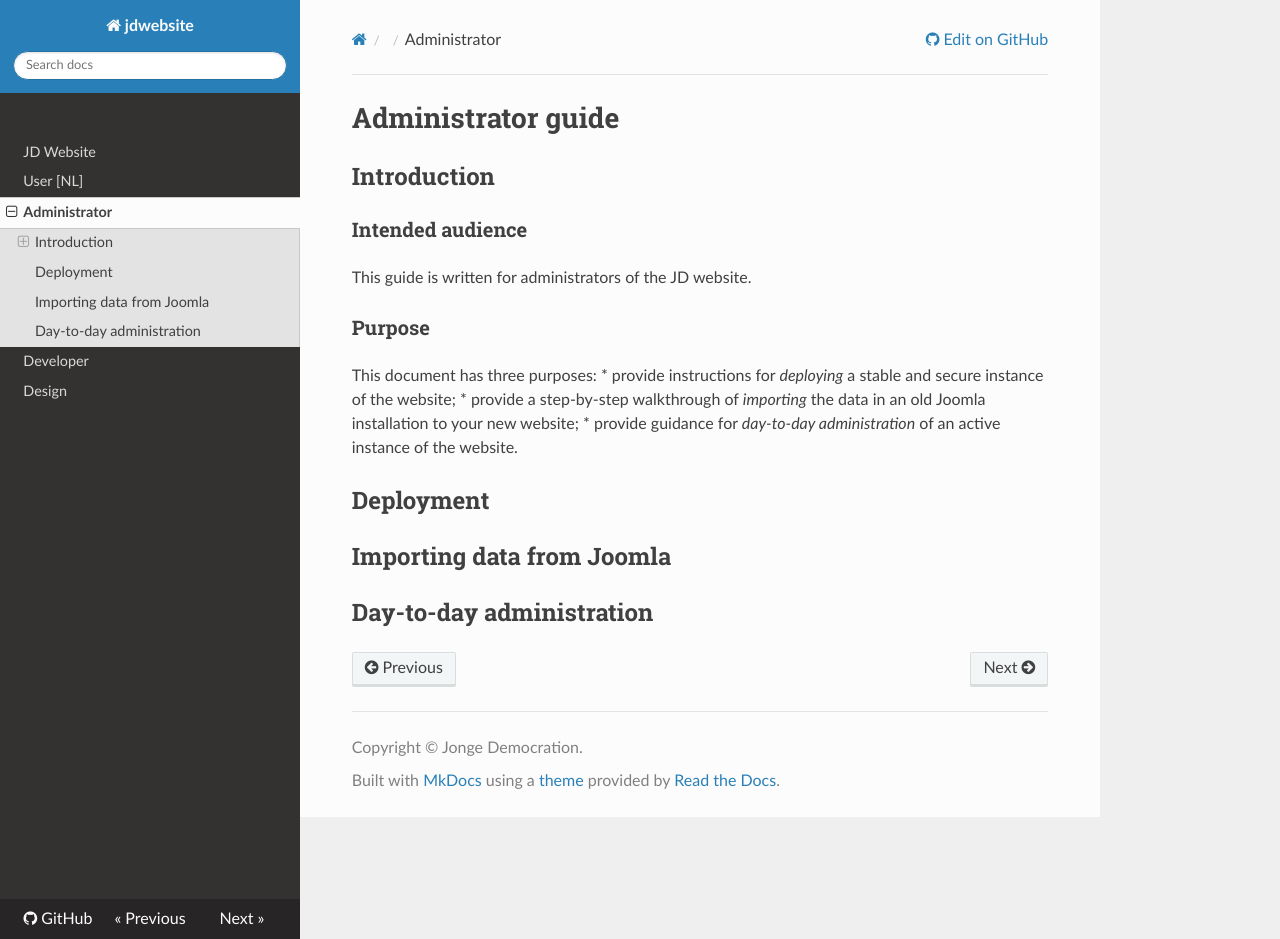
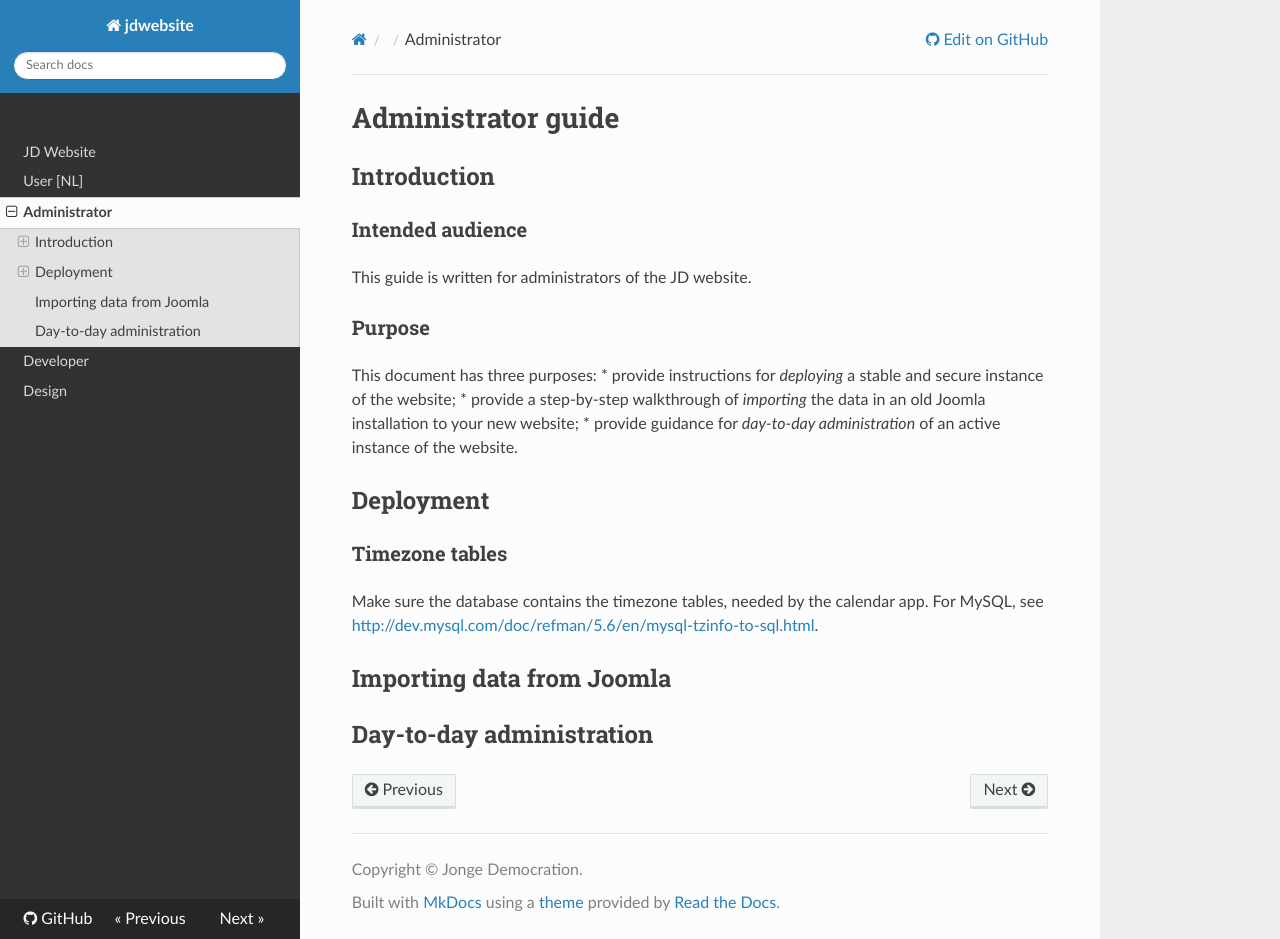
Before and after one commit to jonge-democraten/website, an MkDocs documentation site: the page built from docs/administrator.md, in a window 1280 px wide and 939 px high. Built offline with MkDocs 1.6.1, drawn with Linux system fonts in a browser that asks for light colours; nearby versions of some CDN libraries; old or Windows-style settings are respelled for this version of MkDocs.

Commit message:
Add note on timezone tables to administrator guide

```diff
--- a/docs/administrator.md
+++ b/docs/administrator.md
@@ -16,6 +16,10 @@ This document has three purposes:
 ## Deployment
 
 
+### Timezone tables
+
+Make sure the database contains the timezone tables, needed by the calendar app.
+For MySQL, see [http://dev.mysql.com/doc/refman/5.6/en/mysql-tzinfo-to-sql.html](http://dev.mysql.com/doc/refman/5.6/en/mysql-tzinfo-to-sql.html).
 
 ## Importing data from Joomla
 
```
